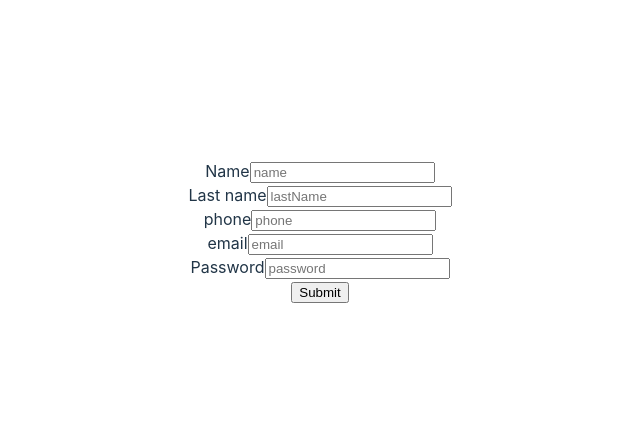
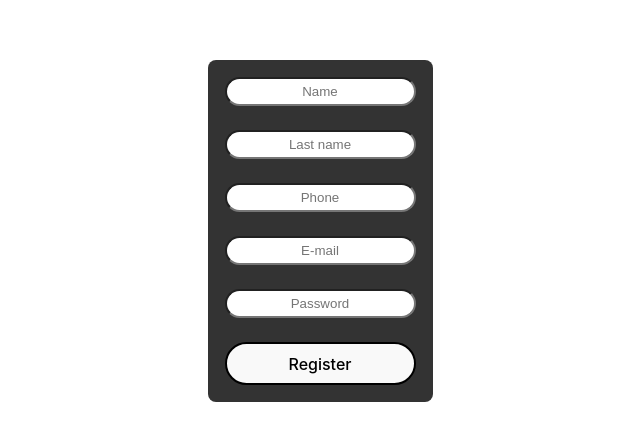
Before and after one commit to hernanortiz18/houseOfDev-src, a React (Vite) app in the folder Front/: page /register in a window 1280 px wide. Shown: the part 169-610 px from the top of the page, without its empty margins (320-960 px from the left). Built offline with nearby package versions, Linux system fonts and the light colour scheme.

Commit message:
add route register in App.jsx

```diff
--- a/Front/src/App.jsx
+++ b/Front/src/App.jsx
@@ -1,14 +1,13 @@
-import { useState } from "react";
-import reactLogo from "./assets/react.svg";
-import viteLogo from "/vite.svg";
 import "./App.css";
+import Register from "./commons/Register.jsx";
+import { Route, Routes } from "react-router";
 
 function App() {
-  const [count, setCount] = useState(0);
-
   return (
     <>
-      <h1>Hola</h1>
+      <Routes>
+        <Route path="/register" element={<Register />} />
+      </Routes>
     </>
   );
 }
--- a/Front/src/commons/Register.jsx
+++ b/Front/src/commons/Register.jsx
@@ -37,52 +37,51 @@ const Register = () => {
 
   return (
     <form onSubmit={handleSubmit} className="formRegister">
-      <label htmlFor="name">Name</label>
       <input
         value={registerData.name}
         type="text"
         name="name"
-        placeholder="name"
+        placeholder="Name"
         onChange={handleChange}
       />
       <br />
-      <label htmlFor="lastName">Last name</label>
+
       <input
         value={registerData.lastName}
         type="text"
         name="lastName"
-        placeholder="lastName"
+        placeholder="Last name"
         onChange={handleChange}
       />
       <br />
-      <label htmlFor="phone">phone</label>
+
       <input
         value={registerData.phone}
         type="text"
         name="phone"
-        placeholder="phone"
+        placeholder="Phone"
         onChange={handleChange}
       />
       <br />
-      <label htmlFor="email">email</label>
+
       <input
         value={registerData.email}
         type="text"
         name="email"
-        placeholder="email"
+        placeholder="E-mail"
         onChange={handleChange}
       />
       <br />
-      <label htmlFor="password">Password</label>
+
       <input
         value={registerData.password}
         type="password"
         name="password"
-        placeholder="password"
+        placeholder="Password"
         onChange={handleChange}
       />
       <br />
-      <input type="submit" />
+      <button type="submit">Register</button>
     </form>
   );
 };
--- a/Front/src/main.jsx
+++ b/Front/src/main.jsx
@@ -3,10 +3,9 @@ import ReactDOM from "react-dom/client";
 import App from "./App.jsx";
 import "./index.css";
 import { BrowserRouter } from "react-router-dom";
-import Register from "./commons/Register.jsx";
 
 ReactDOM.createRoot(document.getElementById("root")).render(
   <BrowserRouter>
-    <Register />
+    <App />
   </BrowserRouter>
 );
--- a/Front/src/styles/register.scss
+++ b/Front/src/styles/register.scss
@@ -0,0 +1,18 @@
+.formRegister {
+  display: flex;
+  flex-direction: column;
+  align-content: space-between;
+  background-color: #333;
+  padding: 17px;
+  border-radius: 8px;
+
+  input {
+    border-radius: 999px;
+    padding: 5px;
+    text-align: center;
+  }
+  button {
+    border-radius: 999px;
+    border: solid 2px #000;
+  }
+}
```
Also changed, not shown: Front/src/assets/Mask_group.png (added).
